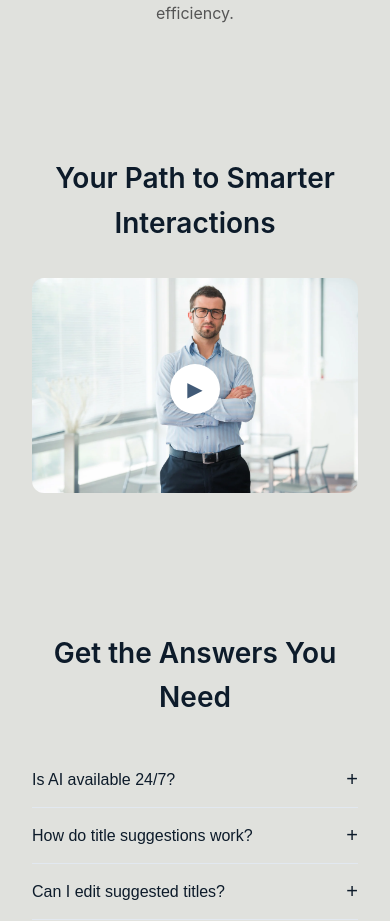
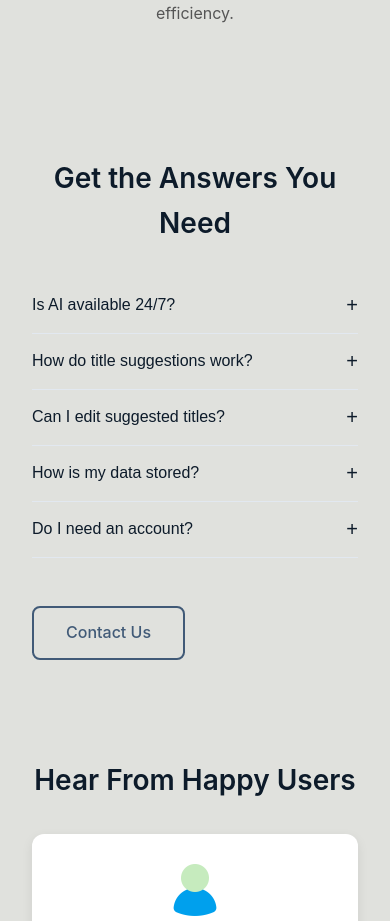
Before and after one commit to GhadahAlqahtani1/smart-editor, a React (Create React App) app in the folder frontend/: page /AboutUs in a window 390 px wide. Shown: the part 1380-2301 px from the top of the page. Built offline with nearby package versions, Linux system fonts and the light colour scheme; no server answers.

Commit message:
remove fake video section from AboutUs

```diff
--- a/frontend/src/AboutUs.js
+++ b/frontend/src/AboutUs.js
@@ -129,15 +129,6 @@ export default function AboutUs() {
         </div>
       </section>
 
-      {/* PATH TO SMARTER INTERACTIONS */}
-      <section className="path-section">
-        <h2>Your Path to Smarter Interactions</h2>
-        <div className="video-wrapper">
-          <img src={videoThumbnail} alt="Video demo" />
-          <button className="play-btn">▶</button>
-        </div>
-      </section>
-
       {/* FAQ */}
       <section className="faq-section">
         <h2>Get the Answers You Need</h2>
--- a/frontend/src/App.css
+++ b/frontend/src/App.css
@@ -759,7 +759,7 @@ section {
     1. Hero Section
   ────────────────────────────*/
   .HeroSection {
-    margin-top: 1rem !important;
+    margin-top: 1.3rem !important;
     display: flex;
     flex-direction: column;
     align-items: center;
```
